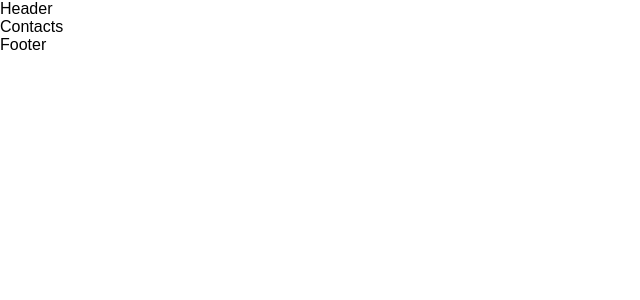
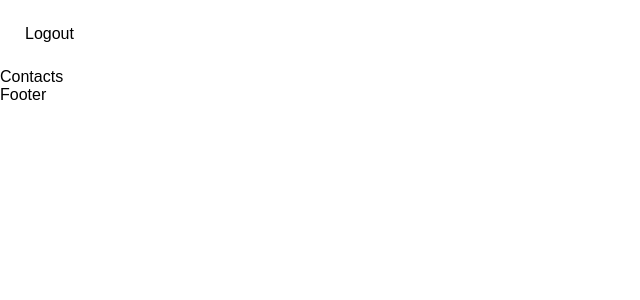
Before and after one commit to Doug77/contact-list, a React (Create React App) app in the folder src/frontend/: page /contacts in a window 1280 px wide. Shown: the top 300 px of the page, without its empty margins (0-640 px from the left). Built offline with nearby package versions, Linux system fonts and the light colour scheme.

Commit message:
feat: adiciona link para logout e um simples CSS

```diff
--- a/src/frontend/src/pages/components/header/Header.jsx
+++ b/src/frontend/src/pages/components/header/Header.jsx
@@ -1,7 +1,14 @@
 import React from 'react';
+import { Link } from 'react-router-dom';
+
+import './header.css';
 
 export default function Header() {
   return (
-    <div>Header</div>
+    <header>
+      <nav>
+        <Link to="/login">Logout</Link>
+      </nav>
+    </header>
   );
 }
--- a/src/frontend/src/pages/components/header/header.css
+++ b/src/frontend/src/pages/components/header/header.css
@@ -0,0 +1,15 @@
+header {
+  padding: 25px;
+}
+
+a {
+  color: black;
+  text-decoration: none;
+  transition: 0.3s;
+}
+
+a:hover {
+  color: lightblue;
+  text-decoration: underline;
+  transition: 0.3s;
+}
```
